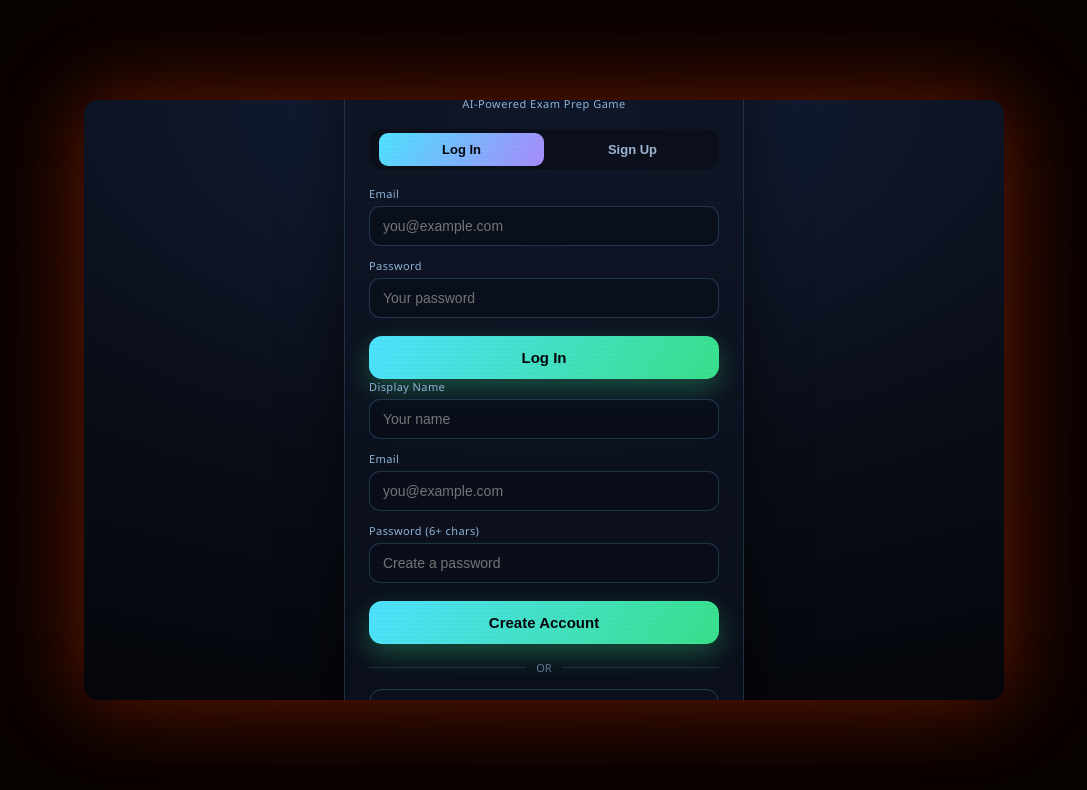
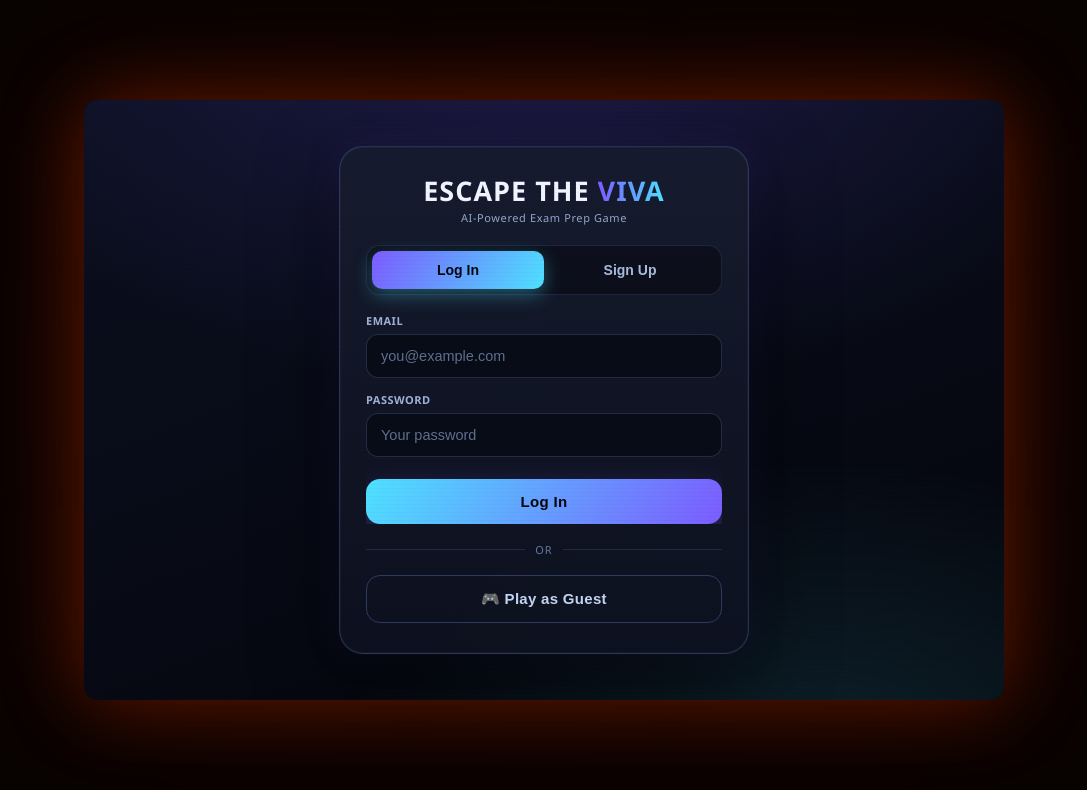
Before and after one commit to bhavish-web/escape-the-viva-by-bhavish, a website: page index.html in a window 1280 px wide. Shown: the whole page, without its empty margins (96-1183 px from the left). Drawn offline with nearby package versions, Linux system fonts and the light colour scheme.

Commit message:
Update auth.css

```diff
--- a/css/auth.css
+++ b/css/auth.css
@@ -1,54 +1,82 @@
 /* ============================================================
-   ESCAPE THE VIVA — Auth screen styles
+   ESCAPE THE VIVA — Auth screen (login / signup / avatar pick)
    ============================================================ */
 #auth-screen{
   display:none; align-items:center; justify-content:center;
-  background:radial-gradient(120% 100% at 50% 0%, #14203a 0%, #0a0e18 60%, #05070d 100%);
+  background:
+    radial-gradient(1000px 600px at 50% -10%, rgba(120,80,255,.18), transparent 60%),
+    radial-gradient(800px 500px at 80% 110%, rgba(78,225,255,.12), transparent 60%),
+    linear-gradient(160deg, #0b1020 0%, #070a14 60%, #04060c 100%);
   padding:20px; overflow-y:auto;
 }
 #auth-screen.active{ display:flex; }
 
 .auth-card{
-  width:100%; max-width:400px;
-  background:rgba(14,20,34,.72); border:1px solid rgba(120,200,255,.18);
-  border-radius:22px; padding:26px 24px;
-  box-shadow:0 24px 60px rgba(0,0,0,.55), inset 0 1px 0 rgba(255,255,255,.06);
-  backdrop-filter:blur(12px); -webkit-backdrop-filter:blur(12px);
+  width:100%; max-width:410px; position:relative;
+  background:linear-gradient(180deg, rgba(22,28,46,.92), rgba(14,18,32,.92));
+  border:1px solid rgba(130,160,255,.22);
+  border-radius:24px; padding:30px 26px;
+  box-shadow:0 30px 80px rgba(0,0,0,.6), 0 0 0 1px rgba(255,255,255,.03) inset,
+             0 0 40px rgba(120,90,255,.10);
 }
-.auth-logo{ text-align:center; margin-bottom:6px; }
-.auth-logo .a1{ font-size:26px; font-weight:900; letter-spacing:1px; color:#eaf1ff; line-height:1; }
-.auth-logo .a1 .vi{ color:#a78bfa; }
-.auth-logo .a2{ font-size:11px; color:#8fb4d8; margin-top:4px; letter-spacing:.5px; }
 
-.auth-tabs{ display:flex; gap:6px; margin:18px 0 16px; background:rgba(0,0,0,.3); border-radius:12px; padding:4px; }
-.auth-tab{ flex:1; padding:9px; text-align:center; border-radius:9px; cursor:pointer; font-weight:800; font-size:13px; color:#9fb6d4; border:none; background:transparent; }
-.auth-tab.active{ background:linear-gradient(120deg,#4ee1ff,#a78bfa); color:#05070d; }
+.auth-logo{ text-align:center; margin-bottom:8px; }
+.auth-logo .a1{ font-size:27px; font-weight:900; letter-spacing:1px; color:#f0f4ff; line-height:1.05; }
+.auth-logo .a1 .vi{ background:linear-gradient(90deg,#7c5cff,#4ee1ff); -webkit-background-clip:text; background-clip:text; color:transparent; }
+.auth-logo .a2{ font-size:11px; color:#93a6cc; margin-top:5px; letter-spacing:.6px; }
 
-.auth-field{ margin-bottom:12px; }
-.auth-field label{ display:block; font-size:11px; color:#8fb4d8; margin-bottom:5px; letter-spacing:.4px; }
+/* ---- tabs with sliding pill ---- */
+.auth-tabs{ position:relative; display:flex; margin:20px 0 18px; background:rgba(0,0,0,.35); border:1px solid rgba(130,160,255,.14); border-radius:14px; padding:5px; }
+.auth-tab{ position:relative; z-index:2; flex:1; padding:11px; text-align:center; border:none; background:transparent; cursor:pointer; font-weight:800; font-size:14px; color:#a8bbdd; transition:color .25s ease; }
+.auth-tab.active{ color:#05070d; }
+.auth-pill{ position:absolute; z-index:1; top:5px; bottom:5px; left:5px; width:calc(50% - 5px); border-radius:10px;
+  background:linear-gradient(120deg,#7c5cff,#4ee1ff); box-shadow:0 6px 18px rgba(78,225,255,.35);
+  transition:transform .32s cubic-bezier(.4,1.3,.5,1); }
+.auth-tabs.show-signup .auth-pill{ transform:translateX(100%); }
+
+/* ---- sliding forms ---- */
+.auth-forms{ position:relative; overflow:hidden; }
+.auth-form{ transition:opacity .3s ease, transform .34s cubic-bezier(.4,1.2,.5,1); }
+.auth-form.out-left{ opacity:0; transform:translateX(-22px); position:absolute; inset:0; pointer-events:none; }
+.auth-form.out-right{ opacity:0; transform:translateX(22px); position:absolute; inset:0; pointer-events:none; }
+
+.auth-field{ margin-bottom:14px; }
+.auth-field label{ display:block; font-size:11px; color:#9fb2d6; margin-bottom:6px; letter-spacing:.5px; text-transform:uppercase; font-weight:700; }
 .auth-field input{
-  width:100%; box-sizing:border-box; padding:11px 13px; border-radius:11px;
-  background:rgba(10,16,28,.8); border:1px solid rgba(120,200,255,.2);
-  color:#eaf1ff; font-size:14px; outline:none;
+  width:100%; box-sizing:border-box; padding:13px 14px; border-radius:12px;
+  background:rgba(8,12,22,.9); border:1px solid rgba(130,160,255,.22);
+  color:#eef3ff; font-size:14.5px; outline:none; transition:border-color .2s, box-shadow .2s;
 }
-.auth-field input:focus{ border-color:#4ee1ff; box-shadow:0 0 0 3px rgba(78,225,255,.15); }
-
-.auth-avatar{ display:flex; align-items:center; gap:12px; }
-.auth-avatar .prev{ width:52px; height:52px; border-radius:50%; object-fit:cover; background:rgba(120,200,255,.12); border:1px solid rgba(120,200,255,.25); flex:0 0 auto; }
-.auth-avatar .file{ flex:1; }
-.auth-avatar input[type=file]{ font-size:12px; color:#9fb6d4; }
+.auth-field input::placeholder{ color:#5f6f8f; }
+.auth-field input:focus{ border-color:#4ee1ff; box-shadow:0 0 0 3px rgba(78,225,255,.16); }
 
 .auth-btn{
-  width:100%; padding:13px; border:none; border-radius:13px; cursor:pointer;
-  font-weight:900; font-size:15px; color:#05070d; margin-top:6px;
-  background:linear-gradient(120deg,#4ee1ff,#39e08a); box-shadow:0 10px 26px rgba(57,224,138,.3);
+  width:100%; padding:14px; border:none; border-radius:14px; cursor:pointer;
+  font-weight:900; font-size:15px; color:#05070d; margin-top:8px; letter-spacing:.3px;
+  background:linear-gradient(120deg,#4ee1ff,#7c5cff); box-shadow:0 12px 30px rgba(124,92,255,.34);
+  transition:transform .15s ease, box-shadow .25s ease;
 }
-.auth-btn:disabled{ opacity:.6; cursor:default; }
-.auth-btn.secondary{ background:transparent; color:#bcd0ea; border:1px solid rgba(120,200,255,.25); box-shadow:none; margin-top:10px; }
+.auth-btn:hover{ transform:translateY(-1px); box-shadow:0 16px 36px rgba(124,92,255,.45); }
+.auth-btn:active{ transform:translateY(0); }
+.auth-btn:disabled{ opacity:.6; cursor:default; transform:none; }
+.auth-btn.secondary{ background:transparent; color:#c3d4f2; border:1px solid rgba(130,160,255,.28); box-shadow:none; margin-top:12px; }
+.auth-btn.secondary:hover{ background:rgba(130,160,255,.08); transform:none; box-shadow:none; }
 
-.auth-msg{ display:none; margin-top:12px; padding:9px 12px; border-radius:10px; font-size:12.5px; text-align:center; }
-.auth-msg.ok{ background:rgba(57,224,138,.12); color:#8ff0ad; border:1px solid rgba(57,224,138,.3); }
-.auth-msg.err{ background:rgba(255,90,90,.12); color:#ff9a90; border:1px solid rgba(255,90,90,.3); }
+.auth-msg{ display:none; margin-top:14px; padding:11px 13px; border-radius:11px; font-size:12.5px; text-align:center; font-weight:600; }
+.auth-msg.ok{ background:rgba(57,224,138,.13); color:#7ff0a8; border:1px solid rgba(57,224,138,.32); }
+.auth-msg.err{ background:rgba(255,86,86,.13); color:#ff9d94; border:1px solid rgba(255,86,86,.32); }
 
-.auth-divider{ display:flex; align-items:center; gap:10px; margin:16px 0 4px; color:#5f7a99; font-size:11px; }
-.auth-divider::before, .auth-divider::after{ content:""; flex:1; height:1px; background:rgba(120,200,255,.15); }
+.auth-divider{ display:flex; align-items:center; gap:10px; margin:18px 0 6px; color:#6479a0; }
+.auth-divider{ color:#6479a0; font-size:11px; letter-spacing:1px; }
+.auth-divider::before,.auth-divider::after{ content:""; flex:1; height:1px; background:rgba(130,160,255,.16); }
+
+/* ============ AVATAR PICKER (after login) ============ */
+.avatar-pick-title{ text-align:center; font-size:20px; font-weight:900; color:#f0f4ff; margin-top:4px; }
+.avatar-pick-sub{ text-align:center; font-size:12px; color:#9fb2d6; margin:6px 0 18px; }
+.avatar-grid{ display:grid; grid-template-columns:repeat(4,1fr); gap:12px; }
+.avatar-opt{ position:relative; aspect-ratio:1; border-radius:50%; cursor:pointer; padding:0; border:2px solid transparent; background:transparent; transition:transform .18s ease, border-color .2s ease; }
+.avatar-opt img{ width:100%; height:100%; border-radius:50%; display:block; }
+.avatar-opt:hover{ transform:translateY(-2px) scale(1.04); }
+.avatar-opt.selected{ border-color:#4ee1ff; box-shadow:0 0 0 3px rgba(78,225,255,.25), 0 8px 22px rgba(78,225,255,.3); transform:scale(1.05); }
+.avatar-opt.selected::after{ content:"✓"; position:absolute; right:-2px; bottom:-2px; width:20px; height:20px; border-radius:50%; background:#4ee1ff; color:#05070d; font-size:12px; font-weight:900; display:flex; align-items:center; justify-content:center; box-shadow:0 2px 8px rgba(0,0,0,.4); }
+@media (max-width:420px){ .avatar-grid{ grid-template-columns:repeat(4,1fr); gap:9px; } }
```
